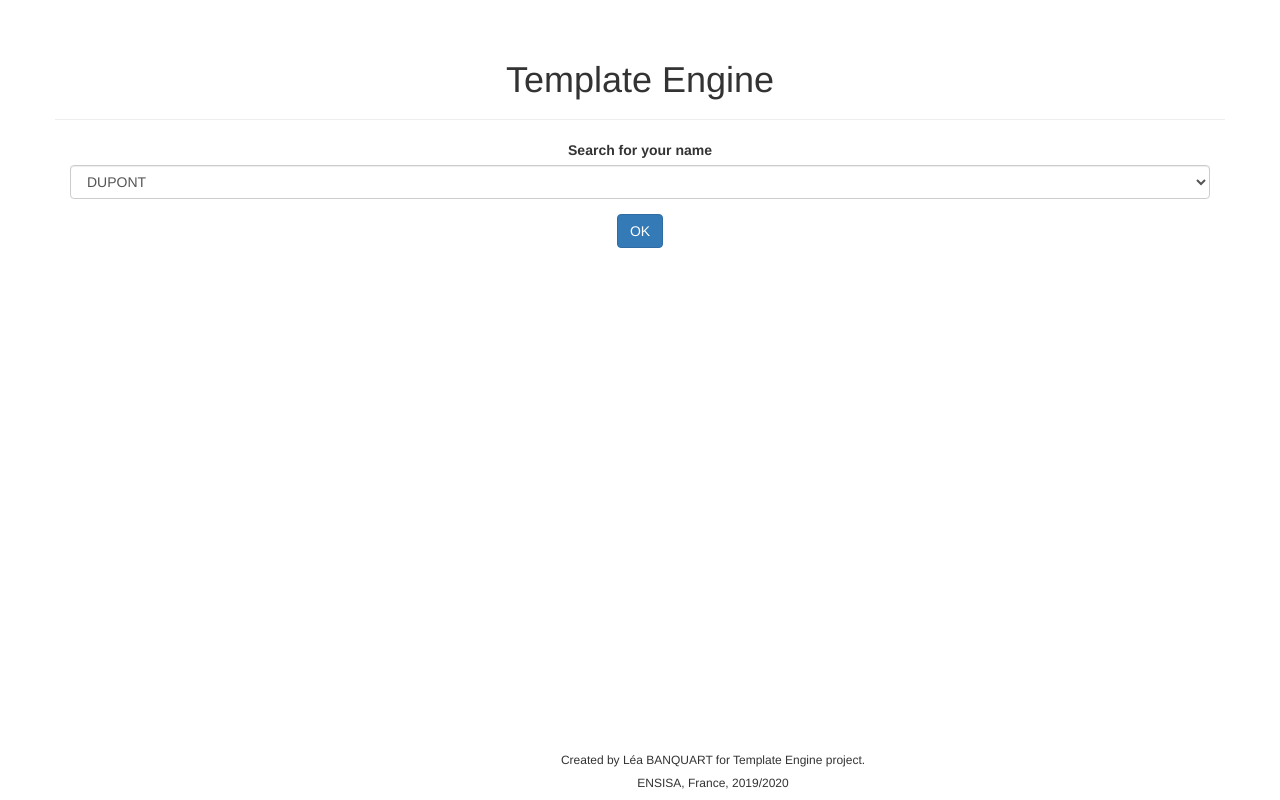
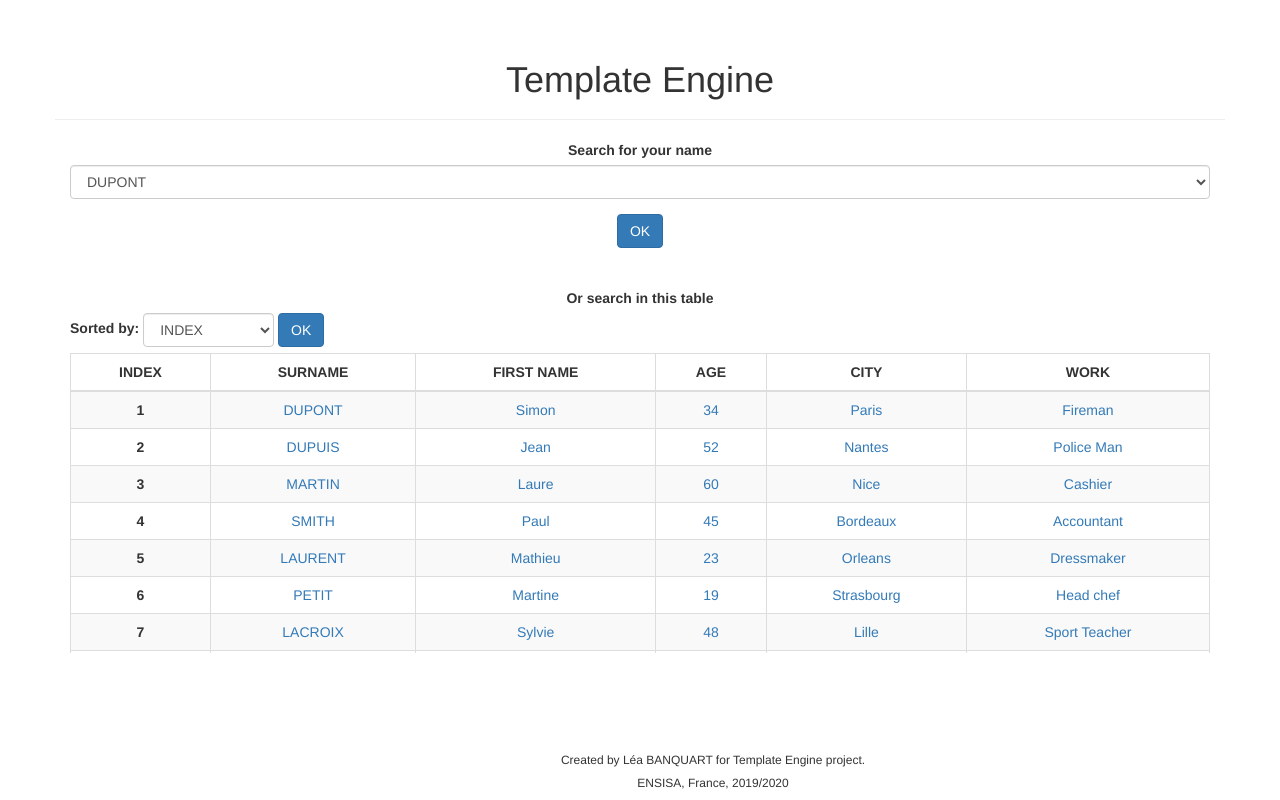
Before and after one commit to gurumalleshb7760/TemplateEngine, a Flask app: page / in a window 1280 px wide. Run offline with Flask 2, Linux system fonts and the light colour scheme; some libraries are stand-ins or nearby versions.

Commit message:
Creating the table allowing to visualize the data and sorting them like we want
To do:
-Allowing to click in the table to see the description
-Put a bigger template for presentation
-Adding semantic data

```diff
--- a/main.py
+++ b/main.py
@@ -24,12 +24,30 @@ names = func.get_surnames(JSONDict)
 # ------------ Routes ------------
 # creating the index page of our website
 @app.route('/')
-def index():
-    return render_template("index.html", names=names)
+def index(sort='INDEX'):
+    infos = func.get_global_infos_except_template(JSONDict)
+    parameters = func.get_parameters_names_except_template(JSONDict)
+    return render_template("index.html", names=names, infos=infos, params=parameters, sort=sort)
+
+
+# creating redirection to sort the table of the index page
+@app.route('/redir_index', methods=['GET', 'POST'])
+def redirect_index():
+    sort = request.form['search-by']
+    return redirect(url_for('index_sorted', sort=sort))
+
+
+# creating the index page of our website
+@app.route('/sorted_by_<sort>', methods=['GET', 'POST'])
+def index_sorted(sort):
+    infos = func.get_global_infos_except_template(JSONDict)
+    infos_sorted = func.sort_by(infos, sort)
+    parameters = func.get_parameters_names_except_template(JSONDict)
+    return render_template("index.html", names=names, infos=infos_sorted, params=parameters, sort=sort)
 
 
 # creating redirection to the template from index page
-@app.route('/', methods=['GET', 'POST'])
+@app.route('/redir_template', methods=['GET', 'POST'])
 def redirect_to_template_from_index():
     name = request.form['list_name']
     return redirect(url_for('template', name=name))
--- a/static/css/styles.css
+++ b/static/css/styles.css
@@ -3,3 +3,13 @@ footer {
     bottom: 0;
     margin-left: 10%;
 }
+
+.my-custom-scrollbar {
+    position: relative;
+    height: 300px;
+    overflow: auto;
+}
+
+.table-wrapper-scroll-y {
+    display: block;
+}
--- a/static/data/Person.json
+++ b/static/data/Person.json
@@ -1,18 +1,18 @@
 {
     "1": {
         "SURNAME": "DUPONT",
-        "FIRST_NAME": "Simon",
+        "FIRST NAME": "Simon",
         "AGE": 34,
         "CITY": "Paris",
         "WORK": "Fireman",
         "TEMPLATE": {
             "GENDER": "Male",
-            "PRESENTATION_TEXT": ""
+            "PRESENTATION_TEXT": "I love sushi !"
         }
     },
     "2": {
         "SURNAME": "DUPUIS",
-        "FIRST_NAME": "Jean",
+        "FIRST NAME": "Jean",
         "AGE": 52,
         "CITY": "Nantes",
         "WORK": "Police Man",
@@ -23,31 +23,31 @@
     },
     "3": {
         "SURNAME": "MARTIN",
-        "FIRST_NAME": "Laure",
+        "FIRST NAME": "Laure",
         "AGE": 60,
         "CITY": "Nice",
         "WORK": "Cashier",
         "TEMPLATE": {
-            "GENDER": "Neutral",
+            "GENDER": "Female",
             "PRESENTATION_TEXT": ""
         }
     },
     "4": {
         "SURNAME": "SMITH",
-        "FIRST_NAME": "Paul",
+        "FIRST NAME": "Paul",
         "AGE": 45,
         "CITY": "Bordeaux",
         "WORK": "Accountant",
         "TEMPLATE": {
-            "GENDER": "Neutral",
+            "GENDER": "Non Binary",
             "PRESENTATION_TEXT": ""
         }
     },
     "5": {
         "SURNAME": "LAURENT",
-        "FIRST_NAME": "Mathieu",
+        "FIRST NAME": "Mathieu",
         "AGE": 23,
-        "CITY": "Orléans",
+        "CITY": "Orleans",
         "WORK": "Dressmaker",
         "TEMPLATE": {
             "GENDER": "Male",
@@ -56,29 +56,29 @@
     },
     "6": {
         "SURNAME": "PETIT",
-        "FIRST_NAME": "Martine",
+        "FIRST NAME": "Martine",
         "AGE": 19,
         "CITY": "Strasbourg",
         "WORK": "Head chef",
         "TEMPLATE": {
-            "GENDER": "Neutral",
+            "GENDER": "Female",
             "PRESENTATION_TEXT": ""
         }
     },
     "7": {
         "SURNAME": "LACROIX",
-        "FIRST_NAME": "Sylvie",
+        "FIRST NAME": "Sylvie",
         "AGE": 48,
         "CITY": "Lille",
         "WORK": "Sport Teacher",
         "TEMPLATE": {
-            "GENDER": "Neutral",
+            "GENDER": "Other",
             "PRESENTATION_TEXT": ""
         }
     },
     "8": {
         "SURNAME": "DUBOIS",
-        "FIRST_NAME": "Corinne",
+        "FIRST NAME": "Corinne",
         "AGE": 37,
         "CITY": "Toulouse",
         "WORK": "Astronaut",
--- a/static/modules/functions.py
+++ b/static/modules/functions.py
@@ -56,6 +56,29 @@ def get_all_info(dictionary, name):
             return val_dict
 
 
+# function getting all the info of a person, minus the template
+def get_global_infos_except_template(dictionary):
+    global_vals = dict()
+    for index, val in dictionary.items():
+        val_dict = dict(val)
+        val_minus_template = dict()
+        for key, value in val_dict.items():
+            if key != 'TEMPLATE':
+                val_minus_template[key] = value
+        global_vals[index] = val_minus_template
+    return global_vals
+
+
+# function getting all the parameters' names, minus the template
+def get_parameters_names_except_template(dictionary):
+    parameters = list()
+    val_dict = dict(dictionary["1"])
+    for key in val_dict.keys():
+        if key != 'TEMPLATE':
+            parameters.append(key)
+    return parameters
+
+
 # function finding the index corresponding to a surname
 def find_index_from_surname(dictionary, name):
     for index, val in dictionary.items():
@@ -76,3 +99,24 @@ def edit_options(dictionary, name, options):
     person['TEMPLATE'] = template
     dictionary[index] = person
     return dictionary
+
+
+# function sorting a dictionary by the parameter sort
+def sort_by(dictionary, sort):
+    sorted_dict = dict()
+    if sort == "INDEX":
+        sorted_dict = dictionary
+    else:
+        list_to_sort = list()
+        for value in dictionary.values():
+            val_dict = dict(value)
+            for key, val in val_dict.items():
+                if key == sort:
+                    list_to_sort.append(val)
+        sorted_list = sorted(list_to_sort)
+        for i in range(len(sorted_list)):
+            for key, value in dictionary.items():
+                val_dict = dict(value)
+                if val_dict[sort] == sorted_list[i]:
+                    sorted_dict[key] = val_dict
+    return sorted_dict
--- a/templates/index.html
+++ b/templates/index.html
@@ -1,7 +1,7 @@
 {% extends "layout.html" %} <!-- adding the created layout -->
 {% block content %}
 
-<form action="." method="POST" class="text-center"> <!-- creating a listed form with all the names in datasheet -->
+<form action="{{url_for('redirect_to_template_from_index')}}" method="POST" class="text-center"> <!-- creating a listed form with all the names in datasheet -->
     <div class="form-group text-center">
         <label>Search for your name</label>
         <select name="list_name" class="form-control" id="form-name">
@@ -12,5 +12,46 @@
     </div>
     <button type="submit" class="btn btn-primary text-center">OK</button>
 </form>
+<br/>
+<br/>
+<!-- creating a table to search someone in there -->
+<div class="text-center">
+    <label> Or search in this table</label>
+</div>
+<form action="{{url_for('redirect_index')}}" method="POST" class="text-center form-inline pull-left"> <!-- creating a form with parameters -->
+    <label>Sorted by: </label>
+    <select name="search-by" class="form-control" id="form_search">
+        <option name=index> INDEX </option>
+        {% for param in params %} <!-- searching for the names -->
+            <option name={{param}}>{{ param }}</option>
+        {% endfor %}
+    </select>
+    <button type="submit" class="btn btn-primary text-center">OK</button>
+</form>
+<br/>
+<br/>
+<div class="text-center table-wrapper-scroll-y my-custom-scrollbar">
+    <table class="table table-striped table-bordered table-hover">
+        <thead>
+        <tr>
+            <th scope="col" class="text-center"> INDEX </th>
+            {% for param in params%}
+                <th scope="col" class="text-center">{{ param }}</th>
+            {% endfor %}
+        </tr>
+        </thead>
+        <tbody>
+        {% for index, value in infos.items() %}
+            <tr>
+                <th scope="row" class="text-center">{{ index }}</th>
+                {% for param in params %}
+                    <td> <a href="{{url_for('redirect_to_template_from_index')}}">{{ value[param] }}</a></td>
+                <!-- rendre cliquable les liens du tableau -->
+                {% endfor %}
+            </tr>
+        {% endfor %}
+        </tbody>
+    </table>
+</div>
 
 {% endblock %}
--- a/templates/welcome.html
+++ b/templates/welcome.html
@@ -7,7 +7,8 @@
         <button name="edit_button" type="submit" class="btn btn-secondary">Edit</button>
     </div>
 </form>
-
+<br/>
+<br/>
 <!-- we get all info of the person and present it -->
 <div class="text-center">
     <!-- changing the title depending of the gender of a person -->
```
